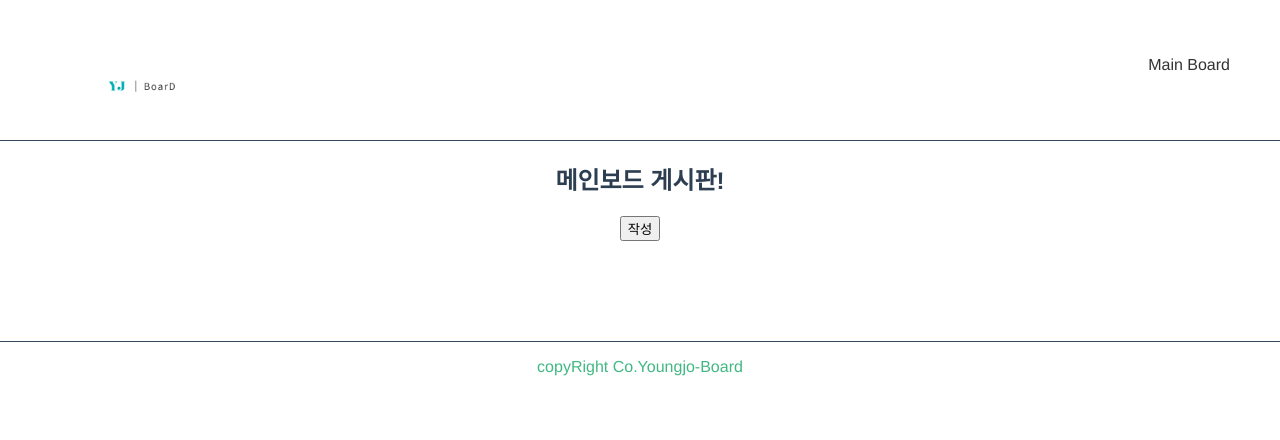
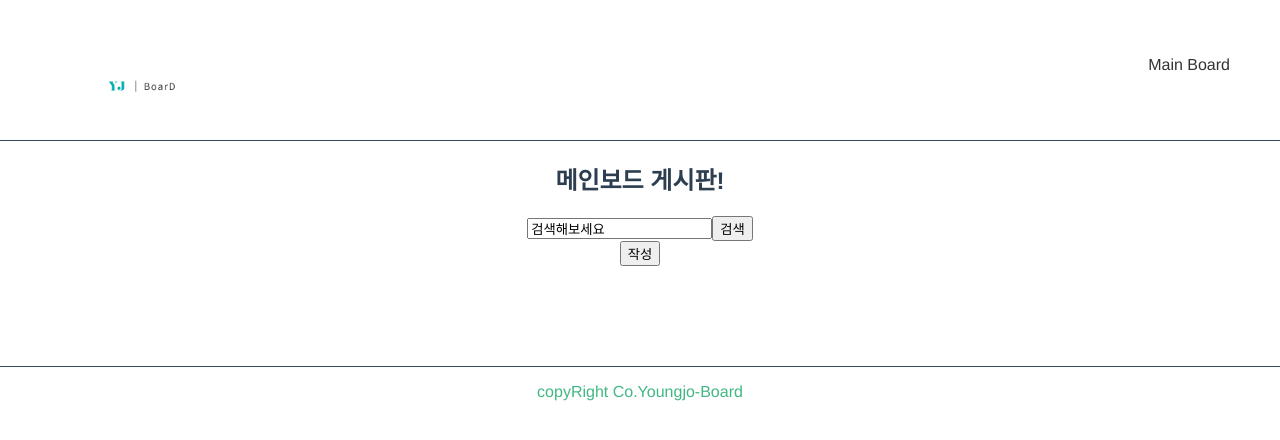
Before and after one commit to 10019610/vue-board, a Vue app: page /board in a window 1280 px wide. Shown: the top 440 px of the page. Built offline with nearby package versions, Linux system fonts and the light colour scheme.

Commit message:
[추가] 검색 버튼 추가
리스트 데이터는 어떻게 끌어올지..

```diff
--- a/src/components/BoardList.vue
+++ b/src/components/BoardList.vue
@@ -1,6 +1,13 @@
 <template>
   <div>
     <h2>메인보드 게시판!</h2>
+    <div class="boardSearch">
+      <input type="text" value="검색해보세요"><input type="button" value="검색" @click="search">
+    </div>
+    <div class="boardList">
+
+    </div>
+
     <div>
       <button @click="write">작성</button>
       <!-- <div><input type="text" v-model="title" /></div>
@@ -10,16 +17,21 @@
 </template>
 
 <script>
+// import func from 'vue-editor-bridge';
 // import axios from "axios";
 export default {
-  data: () => ({
+  data: () => ({     //기능, 주소 , 내용
     title: "",
+
   }),
   methods: {
     write: function() {
       //write compo로 이동
       this.$router.push('/write')
-    }
+     },
+     search: function() {
+
+     }
     // example: function () {
     //   alert("example!!");
     //   axios
--- a/src/components/BoardWrite.vue
+++ b/src/components/BoardWrite.vue
@@ -42,6 +42,7 @@ export default {
         })
         .catch((err) => {
           console.log(err);
+
         });
     },
   },
```
Also changed, not shown: src/components/dddd.vue (deleted).
